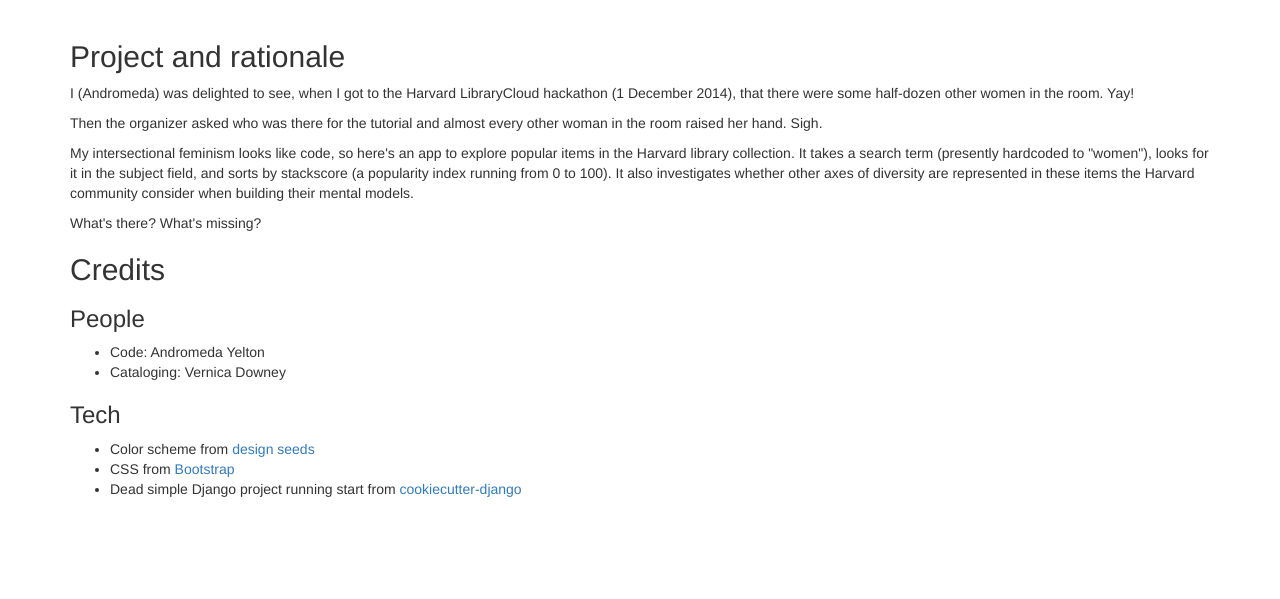
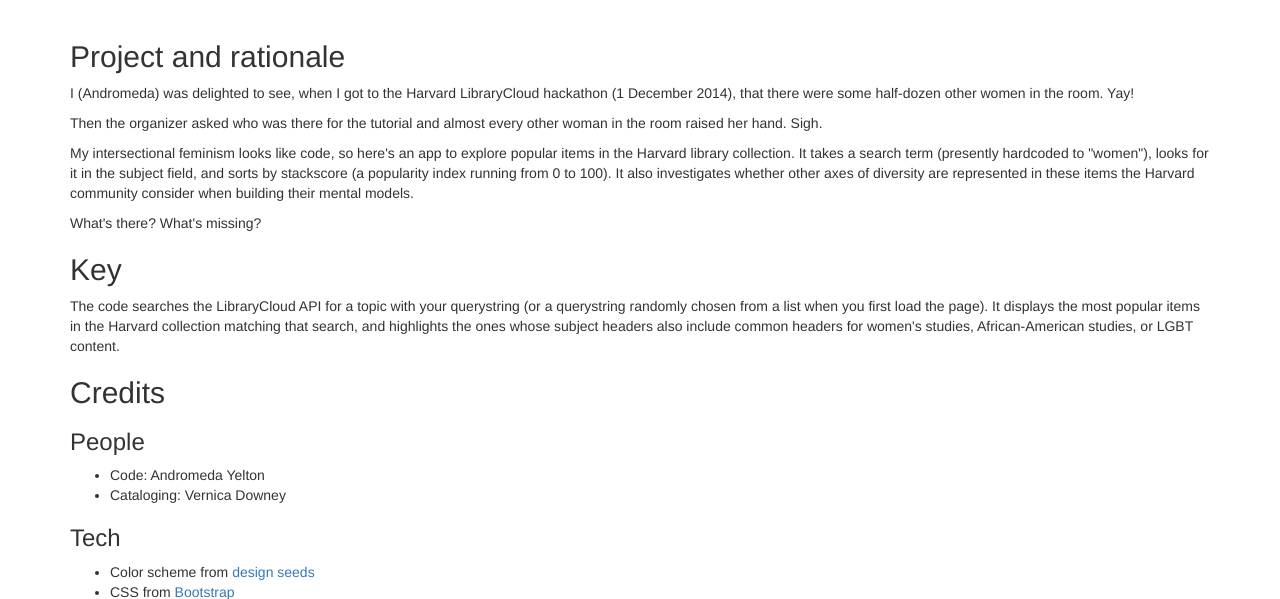
Before and after one commit to thatandromeda/librarycloud, a Django app: template librarycloud/templates/pages/about.html in a window 1280 px wide. Shown: the part 52-651 px from the top of the page. Run offline with Django 3.2, Linux system fonts and the light colour scheme; the template is opened without the code that fills it, so the values that code supplies are empty; some libraries are stand-ins or nearby versions.

Commit message:
more explanation

```diff
--- a/librarycloud/templates/pages/about.html
+++ b/librarycloud/templates/pages/about.html
@@ -26,6 +26,16 @@
     What's there? What's missing?
   </p>
 
+  <h2>Key</h2>
+
+  <p>
+    The code searches the LibraryCloud API for a topic with your querystring
+    (or a querystring randomly chosen from a list when you first load the page).
+    It displays the most popular items in the Harvard collection matching that search,
+    and highlights the ones whose subject headers also include common headers for women's
+    studies, African-American studies, or LGBT content.
+  </p>
+
   <h2>Credits</h2>
 
   <h3>People</h3>
```
